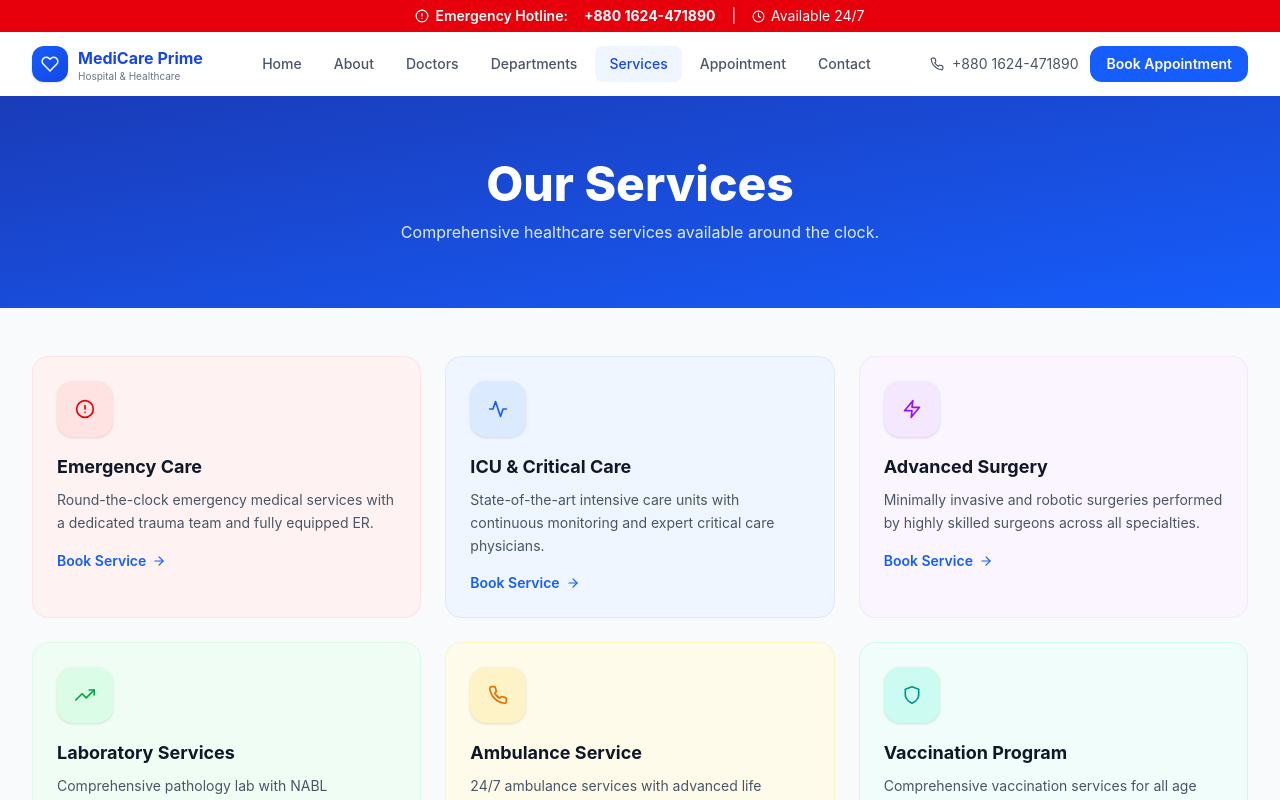
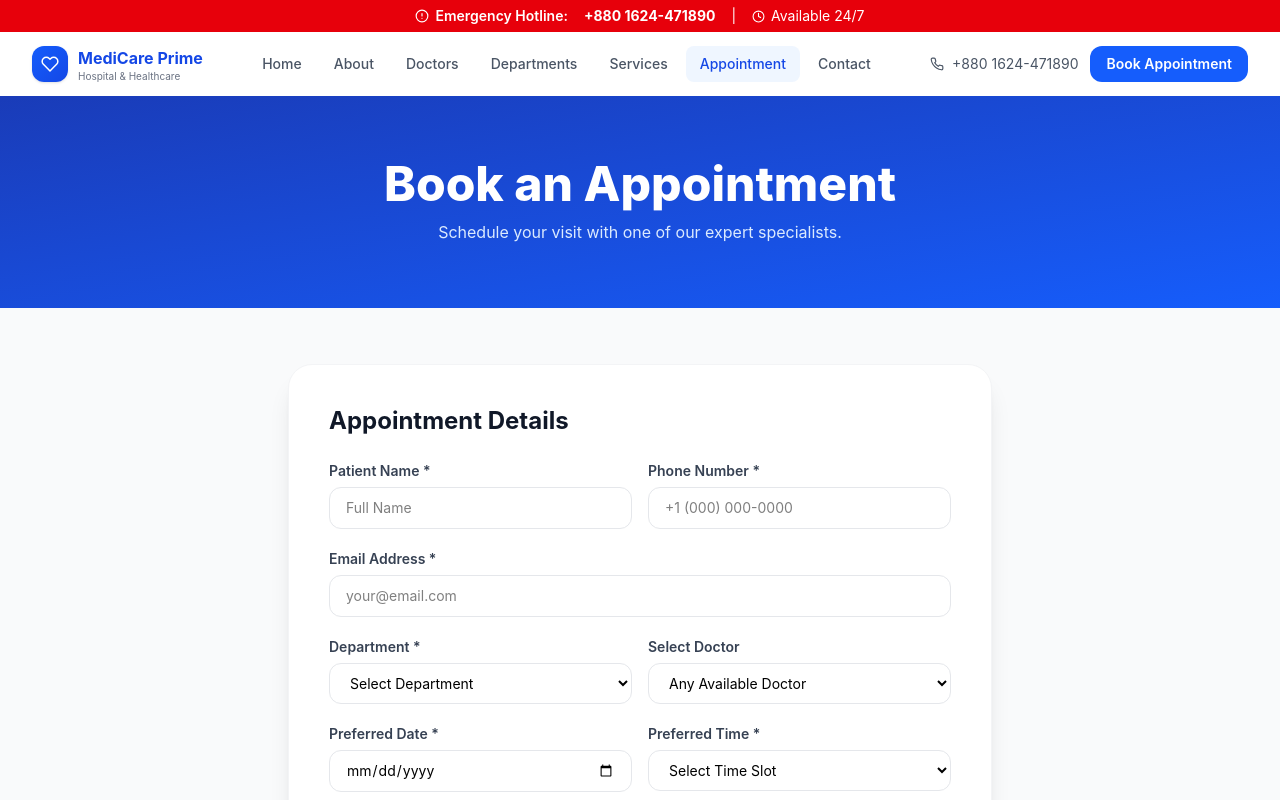
Before and after one commit to developer-omar-faruk/MediCare-Hospital, a React (Vite) app: page / in a window 1280 px wide. Shown: the top 800 px of the page. Built offline with nearby package versions, Linux system fonts and the light colour scheme.

Commit message:
Appoinement Page

```diff
--- a/src/App.jsx
+++ b/src/App.jsx
@@ -11,6 +11,7 @@ import DoctorsPage from "./pages/DoctorsPage";
 import DoctorDetailPage from "./pages/DoctorDetailPage";
 import DepartmentsPage from "./pages/DepartmentsPage";
 import ServicesPage from "./pages/ServicesPage";
+import AppointmentPage from "./pages/AppointmentPage";
 
 import { useState, useEffect, useRef, createContext, useContext } from "react";
 import { motion, AnimatePresence, useInView } from "framer-motion";
@@ -18,7 +19,7 @@ import { motion, AnimatePresence, useInView } from "framer-motion";
 
 export default function App() {
   const [loading, setLoading] = useState(true);
-  const [activePage, setActivePage] = useState("services");
+  const [activePage, setActivePage] = useState("appointment");
   const [selectedDoctor, setSelectedDoctor] = useState(null);
 
   const handleSetPage = (page) => {
--- a/src/data.js
+++ b/src/data.js
@@ -28,7 +28,7 @@ export const navLinks = [
   { label: "Contact", path: "contact" },
 ];
 
-// ─── Footer, Home Page, Departments Page DATA ────────────────────────────────────────────────────────────────────
+// ─── Footer, Home Page, Departments Page, Appointment Page DATA ───────────────────────────────────────
 export const departments = [
   { id: 1, name: "Cardiology", icon: "❤️", desc: "Comprehensive cardiac care including diagnostics, interventional procedures, and rehabilitation for all heart conditions.", services: ["ECG & Echocardiography", "Angioplasty", "Heart Surgery", "Cardiac Rehabilitation", "Pacemaker Implantation"], color: "from-red-400 to-red-600" },
   { id: 2, name: "Neurology", icon: "🧠", desc: "Expert diagnosis and treatment of neurological disorders affecting the brain, spinal cord, and nervous system.", services: ["MRI & CT Scans", "EEG Testing", "Stroke Management", "Epilepsy Treatment", "Parkinson's Care"], color: "from-purple-400 to-purple-600" },
@@ -50,7 +50,7 @@ export const stats = [
   { label: "Years of Excellence", value: 29, suffix: "+" },
 ];
 
-// ─── Home Page, Doctors Page, Departments Page DATA ────────────────────────────────────────────────────────────────────
+// ─── Home Page, Doctors Page, Departments Page, Appointment Page DATA ─────────────────────────────────
 export const doctors = [
   { id: 1, name: "Dr. Sarah Mitchell", specialty: "Cardiology", dept: "Cardiology", qualification: "MD, FACC", experience: 18, availability: "Mon, Wed, Fri", rating: 4.9, reviews: 312, image: "https://api.dicebear.com/7.x/personas/svg?seed=Sarah&backgroundColor=b6e3f4" },
   { id: 2, name: "Dr. James Thornton", specialty: "Neurology", dept: "Neurology", qualification: "MD, PhD", experience: 22, availability: "Tue, Thu, Sat", rating: 4.8, reviews: 289, image: "https://api.dicebear.com/7.x/personas/svg?seed=James&backgroundColor=c0aede" },
--- /dev/null
+++ b/src/pages/AppointmentPage.jsx
@@ -0,0 +1,110 @@
+import { departments, doctors } from "../data";
+
+import { useState } from "react";
+import { motion, AnimatePresence } from "framer-motion";
+import { FiCheckCircle, FiCalendar } from "react-icons/fi";
+
+
+function AppointmentPage() {
+  const [form, setForm] = useState({ name: "", phone: "", email: "", doctor: "", dept: "", date: "", time: "", message: "" });
+  const [submitted, setSubmitted] = useState(false);
+  const times = ["09:00 AM", "09:30 AM", "10:00 AM", "10:30 AM", "11:00 AM", "11:30 AM", "02:00 PM", "02:30 PM", "03:00 PM", "03:30 PM", "04:00 PM", "04:30 PM"];
+  const handleSubmit = e => { e.preventDefault(); setSubmitted(true); };
+  return (
+    <div>
+      <section className="bg-gradient-to-br from-blue-800 to-blue-600 py-16 text-center">
+        <motion.div initial={{ opacity: 0, y: 30 }} animate={{ opacity: 1, y: 0 }}>
+          <h1 className="text-4xl sm:text-5xl font-extrabold text-white mb-3">Book an Appointment</h1>
+          <p className="text-blue-100 max-w-xl mx-auto">Schedule your visit with one of our expert specialists.</p>
+        </motion.div>
+      </section>
+      <section className="py-14 bg-gray-50">
+        <div className="max-w-3xl mx-auto px-4 sm:px-6 lg:px-8">
+          <AnimatePresence mode="wait">
+            {submitted ? (
+              <motion.div key="success" initial={{ scale: 0.7, opacity: 0 }} animate={{ scale: 1, opacity: 1 }} exit={{ opacity: 0 }}
+                className="text-center bg-white rounded-3xl shadow-xl p-14 border border-gray-100">
+                <motion.div initial={{ scale: 0 }} animate={{ scale: 1 }} transition={{ type: "spring", delay: 0.2 }}>
+                  <div className="w-20 h-20 bg-green-100 rounded-full flex items-center justify-center mx-auto mb-5">
+                    <FiCheckCircle size={40} className="text-green-500" />
+                  </div>
+                </motion.div>
+                <h2 className="text-3xl font-extrabold text-gray-900 mb-3">Appointment Booked!</h2>
+                <p className="text-gray-500 mb-2">Thank you, <strong>{form.name}</strong>. Your appointment request has been received.</p>
+                <p className="text-gray-400 text-sm mb-6">Our team will contact you at <strong>{form.phone}</strong> to confirm your appointment within 2 hours.</p>
+                <motion.button whileHover={{ scale: 1.04 }} onClick={() => { setSubmitted(false); setForm({ name: "", phone: "", email: "", doctor: "", dept: "", date: "", time: "", message: "" }); }}
+                  className="bg-blue-600 hover:bg-blue-700 text-white px-8 py-3 rounded-xl font-semibold transition-colors">
+                  Book Another Appointment
+                </motion.button>
+              </motion.div>
+            ) : (
+              <motion.div key="form" initial={{ opacity: 0, y: 30 }} animate={{ opacity: 1, y: 0 }} className="bg-white rounded-3xl shadow-xl p-8 sm:p-10 border border-gray-100">
+                <h2 className="text-2xl font-bold text-gray-900 mb-6">Appointment Details</h2>
+                <form onSubmit={handleSubmit} className="space-y-5">
+                  <div className="grid sm:grid-cols-2 gap-4">
+                    <div>
+                      <label className="block text-sm font-semibold text-gray-700 mb-1.5">Patient Name *</label>
+                      <input required value={form.name} onChange={e => setForm({ ...form, name: e.target.value })} placeholder="Full Name"
+                        className="w-full border border-gray-200 rounded-xl px-4 py-2.5 text-sm focus:ring-2 focus:ring-blue-500 outline-none" />
+                    </div>
+                    <div>
+                      <label className="block text-sm font-semibold text-gray-700 mb-1.5">Phone Number *</label>
+                      <input required type="tel" value={form.phone} onChange={e => setForm({ ...form, phone: e.target.value })} placeholder="+1 (000) 000-0000"
+                        className="w-full border border-gray-200 rounded-xl px-4 py-2.5 text-sm focus:ring-2 focus:ring-blue-500 outline-none" />
+                    </div>
+                  </div>
+                  <div>
+                    <label className="block text-sm font-semibold text-gray-700 mb-1.5">Email Address *</label>
+                    <input required type="email" value={form.email} onChange={e => setForm({ ...form, email: e.target.value })} placeholder="your@email.com"
+                      className="w-full border border-gray-200 rounded-xl px-4 py-2.5 text-sm focus:ring-2 focus:ring-blue-500 outline-none" />
+                  </div>
+                  <div className="grid sm:grid-cols-2 gap-4">
+                    <div>
+                      <label className="block text-sm font-semibold text-gray-700 mb-1.5">Department *</label>
+                      <select required value={form.dept} onChange={e => setForm({ ...form, dept: e.target.value })} className="w-full border border-gray-200 rounded-xl px-4 py-2.5 text-sm focus:ring-2 focus:ring-blue-500 outline-none bg-white">
+                        <option value="">Select Department</option>
+                        {departments.map(d => <option key={d.id} value={d.name}>{d.name}</option>)}
+                      </select>
+                    </div>
+                    <div>
+                      <label className="block text-sm font-semibold text-gray-700 mb-1.5">Select Doctor</label>
+                      <select value={form.doctor} onChange={e => setForm({ ...form, doctor: e.target.value })} className="w-full border border-gray-200 rounded-xl px-4 py-2.5 text-sm focus:ring-2 focus:ring-blue-500 outline-none bg-white">
+                        <option value="">Any Available Doctor</option>
+                        {doctors.filter(d => !form.dept || d.dept === form.dept).map(d => <option key={d.id} value={d.name}>{d.name} – {d.specialty}</option>)}
+                      </select>
+                    </div>
+                  </div>
+                  <div className="grid sm:grid-cols-2 gap-4">
+                    <div>
+                      <label className="block text-sm font-semibold text-gray-700 mb-1.5">Preferred Date *</label>
+                      <input required type="date" value={form.date} onChange={e => setForm({ ...form, date: e.target.value })}
+                        className="w-full border border-gray-200 rounded-xl px-4 py-2.5 text-sm focus:ring-2 focus:ring-blue-500 outline-none" />
+                    </div>
+                    <div>
+                      <label className="block text-sm font-semibold text-gray-700 mb-1.5">Preferred Time *</label>
+                      <select required value={form.time} onChange={e => setForm({ ...form, time: e.target.value })} className="w-full border border-gray-200 rounded-xl px-4 py-2.5 text-sm focus:ring-2 focus:ring-blue-500 outline-none bg-white">
+                        <option value="">Select Time Slot</option>
+                        {times.map(t => <option key={t}>{t}</option>)}
+                      </select>
+                    </div>
+                  </div>
+                  <div>
+                    <label className="block text-sm font-semibold text-gray-700 mb-1.5">Message / Symptoms</label>
+                    <textarea value={form.message} onChange={e => setForm({ ...form, message: e.target.value })} rows={4} placeholder="Briefly describe your symptoms or reason for visit..."
+                      className="w-full border border-gray-200 rounded-xl px-4 py-2.5 text-sm focus:ring-2 focus:ring-blue-500 outline-none resize-none" />
+                  </div>
+                  <motion.button whileHover={{ scale: 1.03 }} whileTap={{ scale: 0.97 }} type="submit"
+                    className="w-full bg-blue-600 hover:bg-blue-700 text-white py-3.5 rounded-xl font-bold text-base flex items-center justify-center gap-2 transition-colors shadow-lg">
+                    <FiCalendar size={18} /> Book Appointment
+                  </motion.button>
+                </form>
+              </motion.div>
+            )}
+          </AnimatePresence>
+        </div>
+      </section>
+    </div>
+  );
+}
+
+export default AppointmentPage
```
